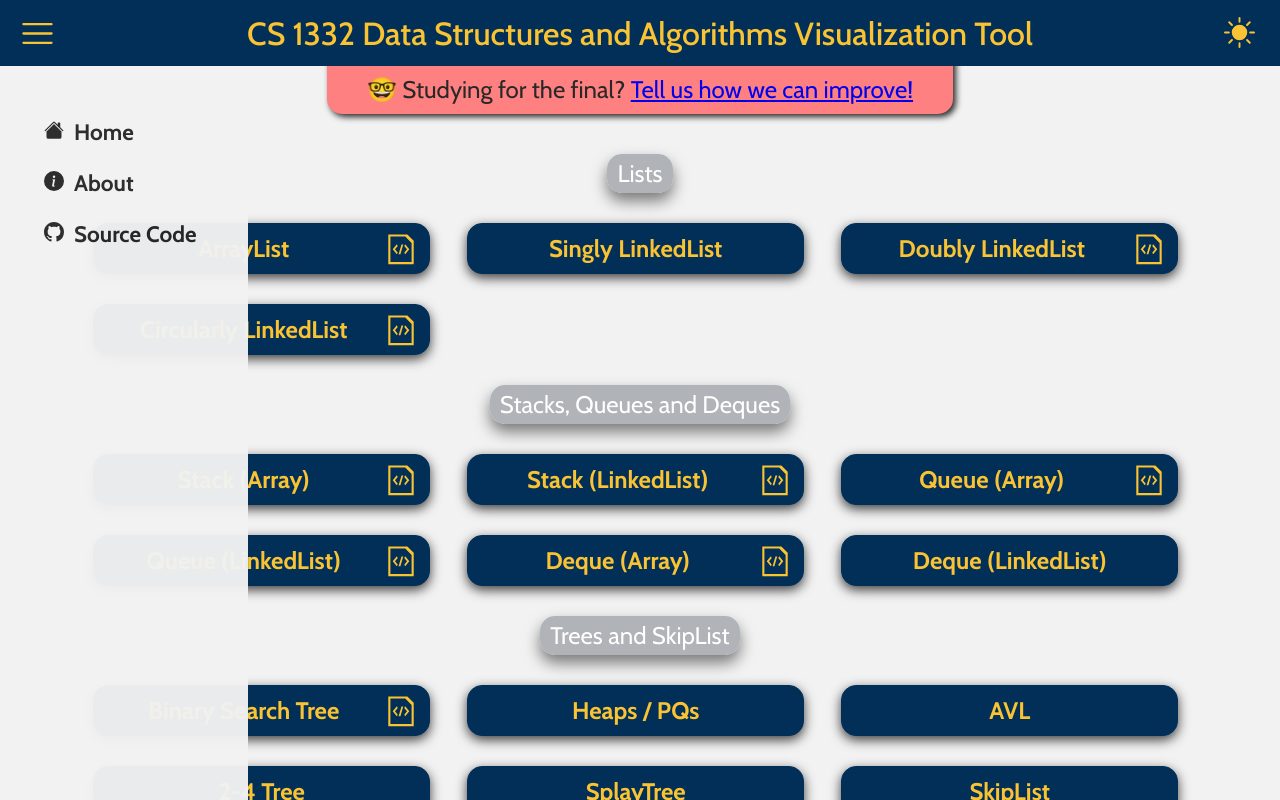
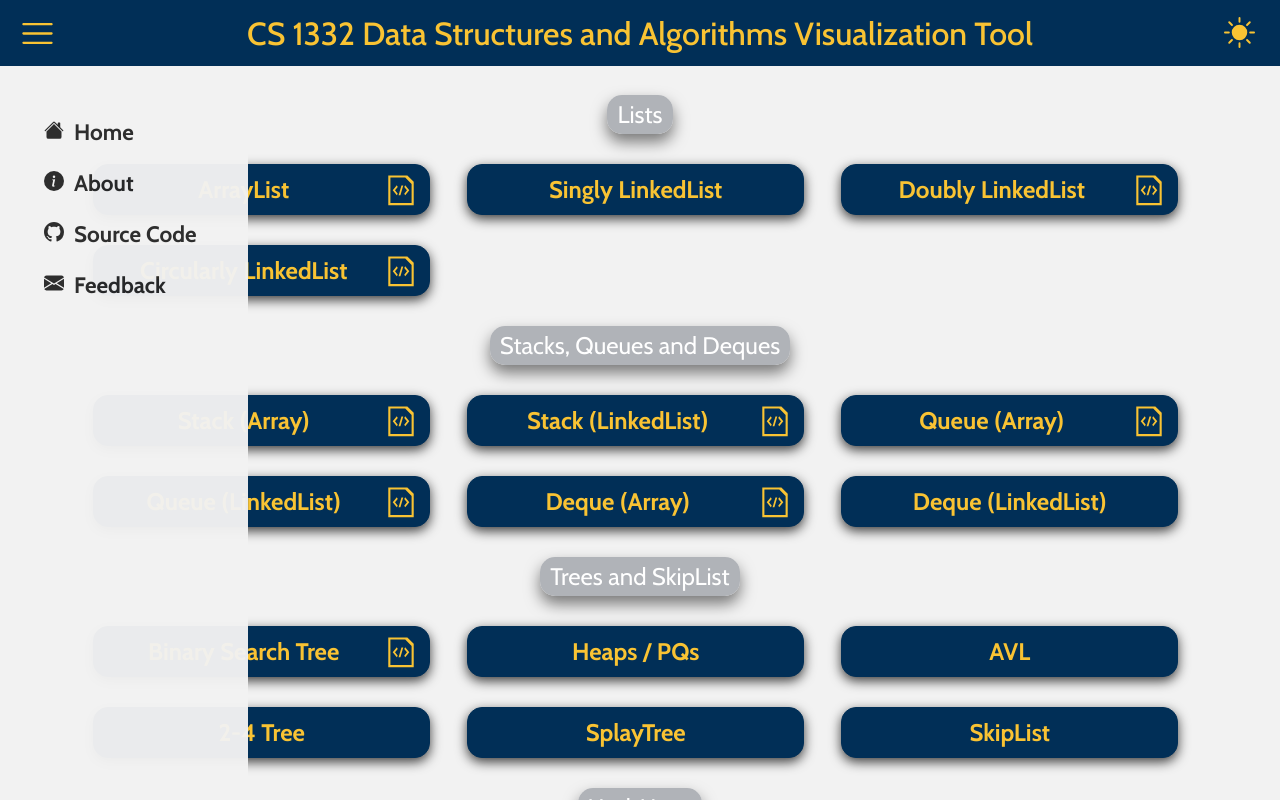
Before and after one commit to RodrigoDLPontes/visualization-tool, a React (Create React App) app: page / in a window 1280 px wide. Both pictures are taken after a click on the icon 37 px from the left and 33 px from the top of the page. Shown: the top 800 px of the page. Built offline with nearby package versions, Linux system fonts and the light colour scheme; the HTML template or start-up script is replaced by a standard one.

Commit message:
Move feedback form to sidebar
Removes banner display

```diff
--- a/src/components/Header.js
+++ b/src/components/Header.js
@@ -1,4 +1,5 @@
 import {
+	BsEnvelopeFill,
 	BsFillHouseFill,
 	BsFillSunFill,
 	BsGithub,
@@ -71,9 +72,15 @@ class Header extends React.Component {
 							</Link>
 						</li>
 						<li>
-							<a href="https://github.com/RodrigoDLPontes/visualization-tool">
+							<a href="https://github.com/RodrigoDLPontes/visualization-tool" target="_blank" rel="noreferrer">
 								<BsGithub size={20} />
 								&nbsp;&nbsp;Source Code
+							</a>
+						</li>
+						<li>
+							<a href="https://forms.gle/j9iMhFi8drjf2PU86" target="_blank" rel="noreferrer">
+								<BsEnvelopeFill size={20} />
+								&nbsp;&nbsp;Feedback
 							</a>
 						</li>
 					</ul>
--- a/src/screens/HomeScreen.js
+++ b/src/screens/HomeScreen.js
@@ -13,7 +13,7 @@ const HomeScreen = ({ theme, toggleTheme }) => (
 		<div className="content">
 			<Switch>
 				<Route exact path="/">
-					<div className="banner-container">
+					{/* <div className="banner-container">
 						<div className="banner">
 							<span role="img" aria-label="nerd">
 								🤓
@@ -27,7 +27,7 @@ const HomeScreen = ({ theme, toggleTheme }) => (
 								Tell us how we can improve!
 							</a>
 						</div>
-					</div>
+					</div> */}
 					<div className="outer-flex">
 						<div className="inner-flex">
 							{algoList.map((name, idx) =>
```
